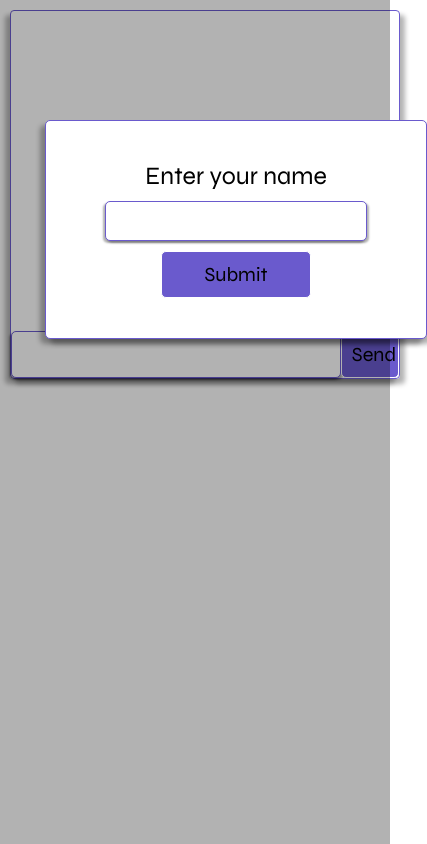
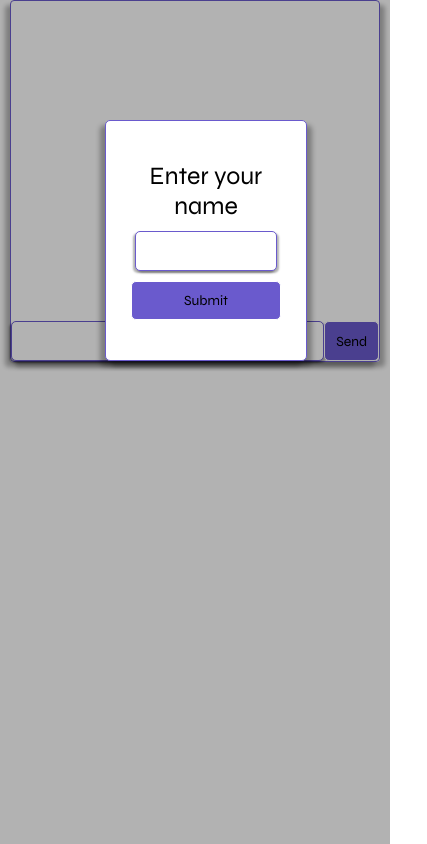
Before and after one commit to borrikon/messenger, a website: page index.html in a window 390 px wide. Shown: the whole page, 427 px wide, since content can reach past the window. Drawn offline with nearby package versions, Linux system fonts and the light colour scheme; no server answers.

Commit message:
fix styles

```diff
--- a/index.js
+++ b/index.js
@@ -22,6 +22,9 @@ io.on('connection', (socket)=>{
 
     socket.on('disconnect', ()=>{
         let user = users.filter(item=>item.id === socket.id)
+        if(!user[0]){
+            user[0] = {name: 'anonim', id: '1235678'}
+        }
         socket.broadcast.emit('user was disconected', user[0].name)
         users = users.filter(item => item.id !== socket.id)
     })
--- a/styles.css
+++ b/styles.css
@@ -11,13 +11,15 @@ body{
     margin: 0 auto;
 }
 .chatContainer{
+    margin: 0 10px;
     border: 1px solid slateblue;
     border-radius: 4px;
     box-shadow: 5px 5px 5px rgba(0, 0, 0, 0.3),
                 -5px 5px 5px rgba(0, 0, 0, 0.3);
 }
 .chatPart{
-    min-height: 300px;
+    height: 300px;
+    overflow: scroll;
     font-size: 18px;
     padding: 10px;
 }
@@ -74,19 +76,20 @@ button:hover{
 .modal{
     position: absolute;
     top: 60px;
-    left: calc(50% - 150px);
+    left: calc(50% - 190px);
     z-index: 10;
     display: flex;
     width: 300px;
     justify-content: center;
     padding: 40px;
-    margin: 60px auto;
+    margin: 60px 10px;
     border: 1px solid slateblue;
     background: #fff;
     border-radius: 5px;
     box-shadow: 5px 5px 5px rgba(0, 0, 0, 0.3),
                 -5px 5px 5px rgba(0, 0, 0, 0.3);
 }
+
 .modalInner{
     display: flex;
     flex-direction: column;
@@ -113,3 +116,21 @@ button:hover{
     font-size: 12px;
     margin-right: 10px;
 }
+@media screen and (max-width: 500px){
+    .container{
+        max-width: 400px;
+        width: 100%;
+        padding: 0;
+    }
+    .modal{
+        width: 120px;
+        left: calc(50% - 100px);
+    }
+    .modalInner{
+        min-width: 150px;
+    }
+    button{
+        font-size: 14px;
+        padding: 10px 2px;
+    }
+}
```
